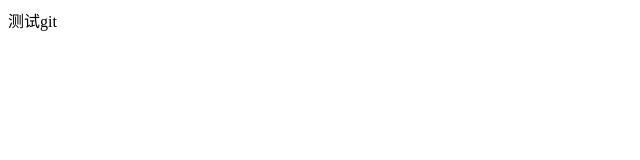
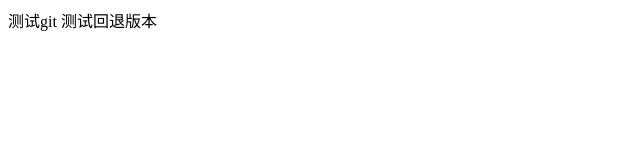
Before and after one commit to yanghdev/vue-git-demo, a plain HTML site: page index.html in a window 1280 px wide. Shown: the whole page, without its empty margins (0-640 px from the left). Drawn offline with Linux system fonts and the light colour scheme.

Commit message:
测试回退版本

```diff
--- a/index.html
+++ b/index.html
@@ -8,5 +8,6 @@
 </head>
 <body>
     测试git
+    测试回退版本
 </body>
 </html>
```
